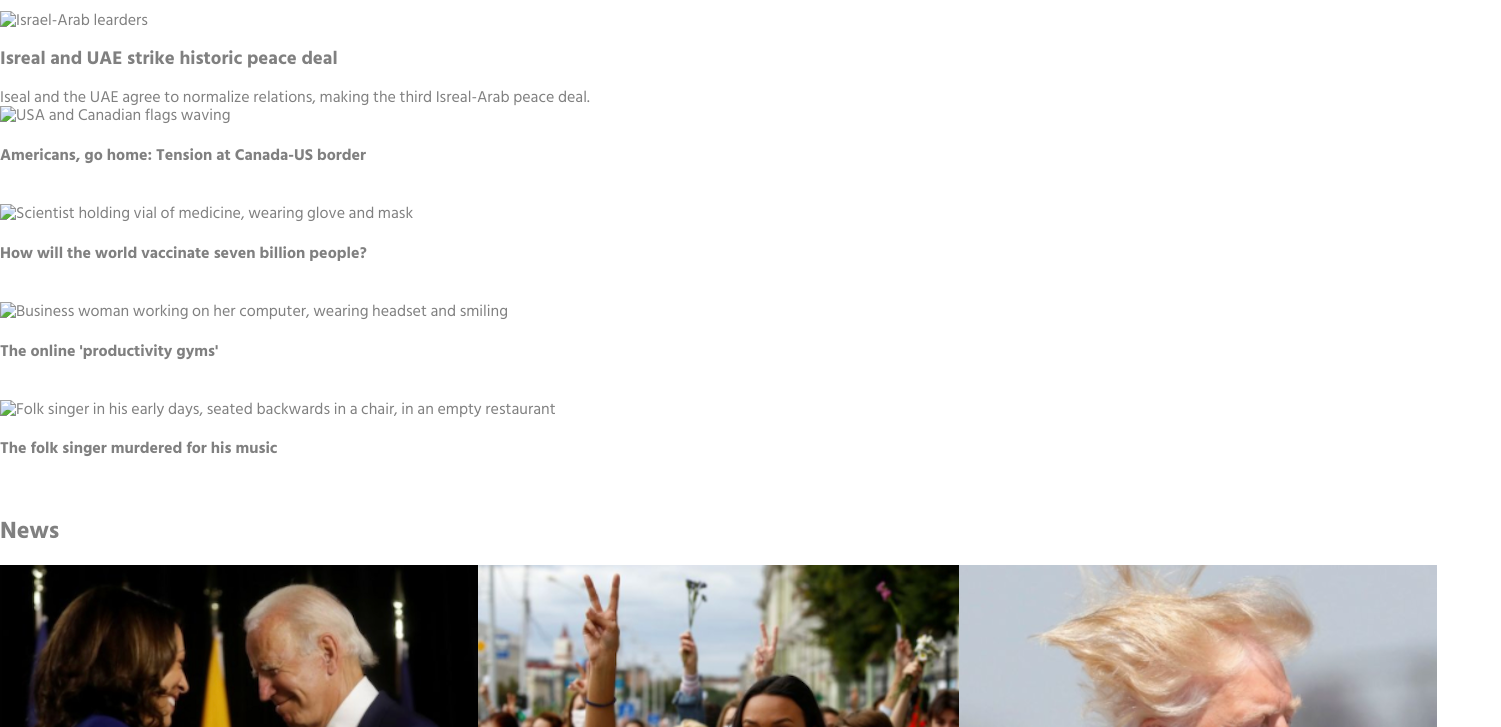
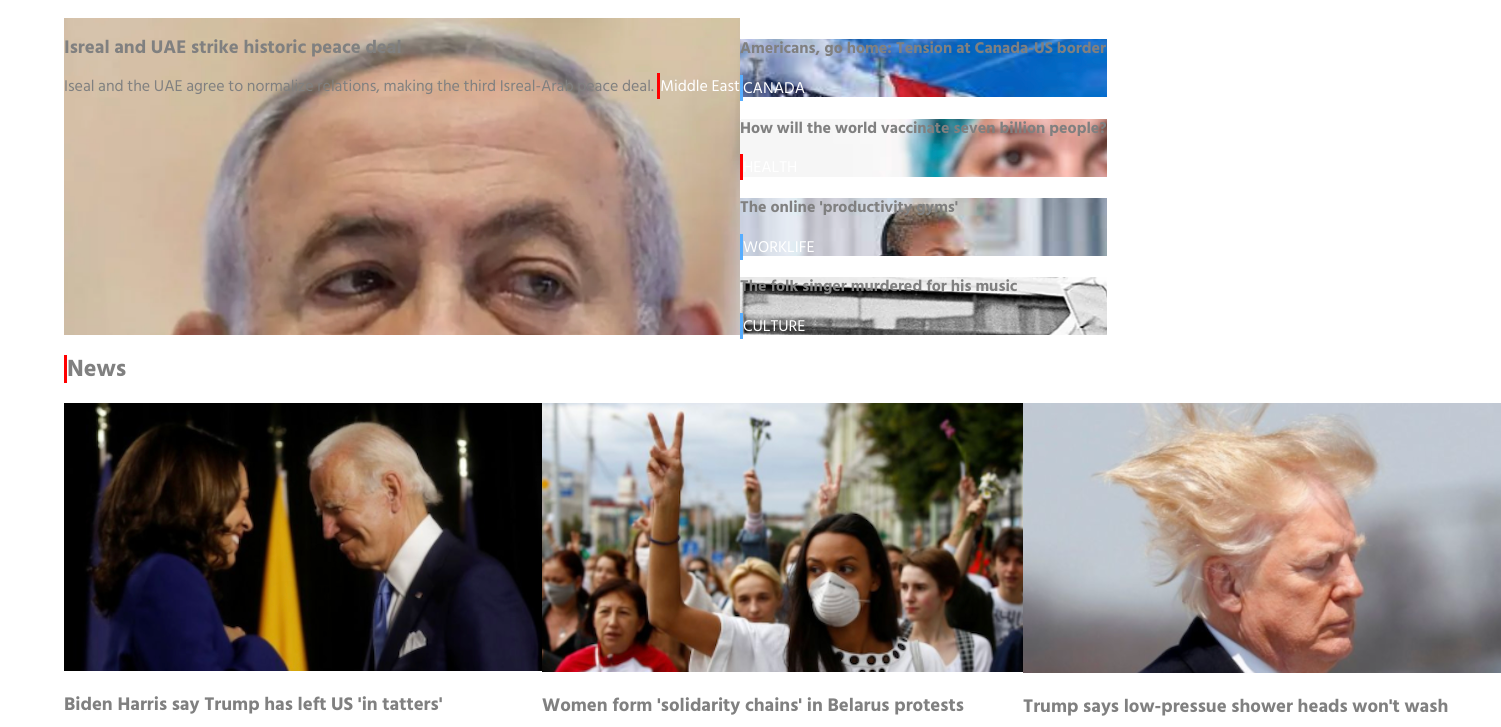
Before and after one commit to BeKind-Rewind/BBC, a plain HTML site: page index.html in a window 1280 px wide. Shown: the part 192-919 px from the top of the page, 1501 px wide, since content can reach past the window. Drawn offline with Linux system fonts and the light colour scheme.

Commit message:
added all images, adjusted sections to group more appropriately with flex

```diff
--- a/css/style.css
+++ b/css/style.css
@@ -23,7 +23,10 @@
 
 body {
   font-family: "Hind Siliguri", sans-serif;
-  color: gray
+  color: gray;
+  padding-left: 4rem;
+  padding-right: 4rem;
+  margin-bottom: 4rem;
 }
 
 .white_text {
@@ -95,3 +98,36 @@ a {
 /******************************************
 /* ADDITIONAL STYLES
 /*******************************************/
+
+.left_flare_red {
+  border-left: solid 3px red;
+}
+
+.left_flare_blue {
+  border-left: solid 3px rgb(86, 173, 255);
+}
+
+.isrealUAE {
+  background-image: url("/assets/isrealUAE.png");
+  background-repeat: no-repeat;
+}
+
+.productive {
+  background-image: url("/assets/productive.png");
+  background-repeat: no-repeat;
+}
+
+.martyr {
+  background-image: url("/assets/martyr.png");
+  background-repeat: no-repeat;
+}
+
+.canada {
+  background-image: url("/assets/canada.png");
+  background-repeat: no-repeat;
+}
+
+.vaccine {
+  background-image: url("/assets/vaccine.png");
+  background-repeat: no-repeat;
+}
--- a/index.html
+++ b/index.html
@@ -45,58 +45,57 @@
 			<section>
 				<h1>Welcome to BBC.com</h1>
 				<h4>Thursday, 13 August</h4>
-				<section>
-					<img src="" alt="Israel-Arab learders">
+				<section class="flex">
+					<section class="isrealUAE">
 						<h3>Isreal and UAE strike historic peace deal</h3>
 						<span>Iseal and the UAE agree to normalize relations, making the third Isreal-Arab peace deal.</span>
-					<a href="">Middle East</a>
+						<a href="" class="left_flare_red">Middle East</a>
 					</section>
 
 					<section>
-					<section>
-						<img src="" alt="USA and Canadian flags waving">
+						<section class="canada">
 							<h4>Americans, go home: Tension at Canada-US border</h4>
-						<a href="">CANADA</a>
+							<a href="" class="left_flare_blue">CANADA</a>
 						</section>
-					<section>
-						<img src="" alt="Scientist holding vial of medicine, wearing glove and mask">
+						<section class="vaccine">
 							<h4>How will the world vaccinate seven billion people?</h4>
-						<a href="">HEALTH</a>
+							<a href="" class="left_flare_red">HEALTH</a>
 						</section>
-					<section>
-						<img src="" alt="Business woman working on her computer, wearing headset and smiling">
+						<section class="productive">
 							<h4>The online 'productivity gyms'</h4>
-						<a href="">WORKLIFE</a>
+							<a href="" class="left_flare_blue">WORKLIFE</a>
 						</section>
-					<section>
-						<img src="" alt="Folk singer in his early days, seated backwards in a chair, in an empty restaurant">
+						<section class="martyr">
 							<h4>The folk singer murdered for his music</h4>
-						<a href="">CULTURE</a>
+							<a href="" class="left_flare_blue">CULTURE</a>
 						</section>
 					</section>
 
 				</section>
 
+
+			</section>
+
 			<section>
-				<h2>News</h2>
+				<h2 class="left_flare_red">News</h2>
 				<section class="flex">
 					<section>
 						<img src="/assets/biden.png" alt="Biden and Harris smiling to each other on stage">
 						<h3>Biden Harris say Trump has left US 'in tatters'</h3>
 						<span>Joe Bien and running mate Kamala Harris call President Donald Trump a "whining" incompetent leader.</span>
-						<a href="">US ELECTION 2020</a>
+						<a href="" class="left_flare_red">US ELECTION 2020</a>
 					</section>
 					<section>
 						<img src="/assets/peace.png" alt="Female protestors wearing masks, gathered inthe street, holding up two-fingers in 'peace-signs'">
 						<h3>Women form 'solidarity chains' in Belarus protests</h3>
 						<span>Women take to the streets of Minsk dressed in white as they demand an end to police brutality.</span>
-						<a href="">EUROPE</a>
+						<a href="" class="left_flare_red">EUROPE</a>
 					</section>
 					<section>
 						<img src="/assets/trump.png" alt="Headshot of Donald Trump with his hair blowing all around in the wind">
 						<h3>Trump says low-pressue shower heads won't wash</h3>
 						<span>The US calls for rules to be eased after DOnald Trump complained of issues washing his hair.</span>
-						<a href="">US & CANADA</a>
+						<a href="" class="left_flare_red">US & CANADA</a>
 					</section>
 				</section>
 			</section>
```
Also changed, not shown: assets/canada.png (added), assets/isrealUAE.png (added), assets/martyr.png (added), assets/productive.png (added), assets/vaccine.png (added). Lines whose indentation alone changed are shown as unchanged.
